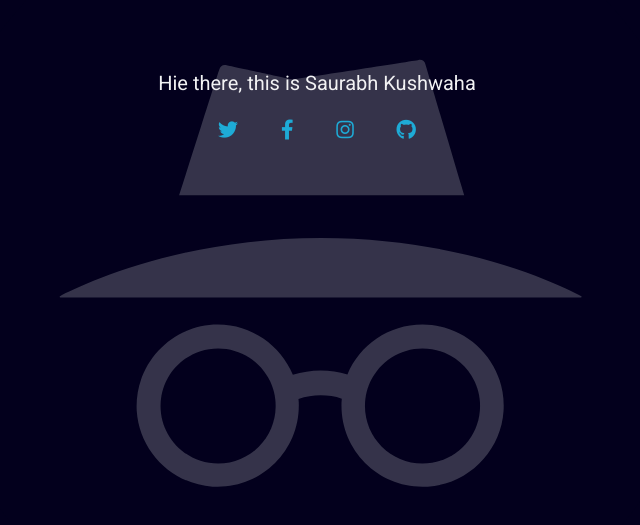
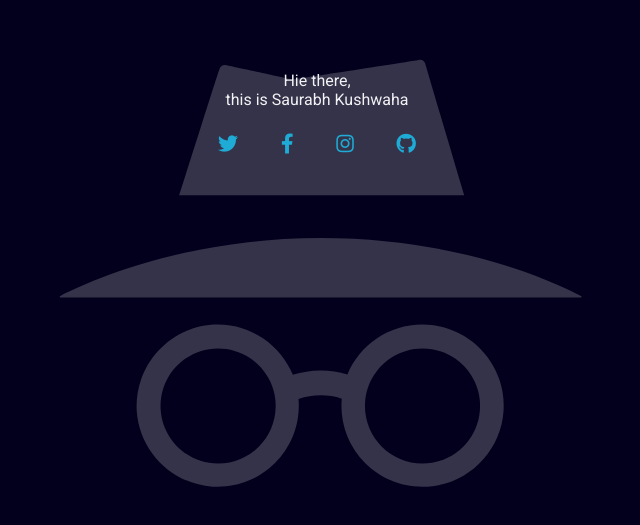
Before and after one commit to EricLiclair/ExelBlaze.github.io, a plain HTML site: page index.html in a window 1280 px wide. Shown: the part 129-654 px from the top of the page, without its empty margins (323-963 px from the left). Drawn offline with nearby package versions, Linux system fonts and the light colour scheme.

Commit message:
fourth commit

```diff
--- a/index.html
+++ b/index.html
@@ -17,7 +17,7 @@
 
     <div class="jumbotron jumbotron-fluid lander text-center">
       <div class="navigation text-center">
-        <h1 class="display4">Hie there, this is Saurabh Kushwaha</h1>
+        <h1 class="display4">Hie there, <br>this is Saurabh Kushwaha</h1>
         <a href="#"><i class="fab fa-twitter" id="icon"></i></a>
         <a href="#"><i class="fab fa-facebook-f" id="icon"></i></a>
         <a href="#"><i class="fab fa-instagram" id="icon"></i></a>
--- a/style.css
+++ b/style.css
@@ -40,7 +40,7 @@ html {
 .display4 {
   font-family: 'Roboto', sans-serif;
 
-  font-size: 2rem;
-  font-weight: 200;
+  font-size: 1.6rem;
+  font-weight: 100;
   color: #f2f2f4;
 }
```
